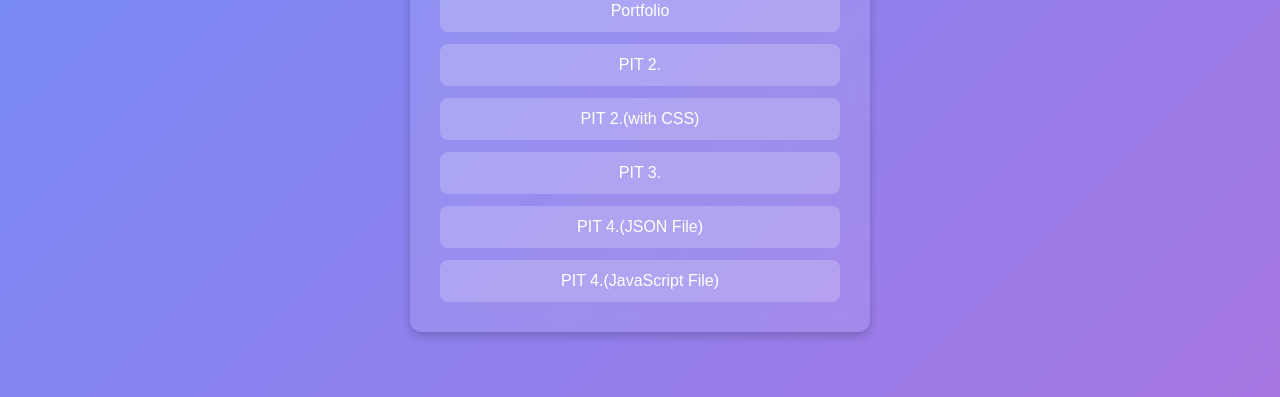
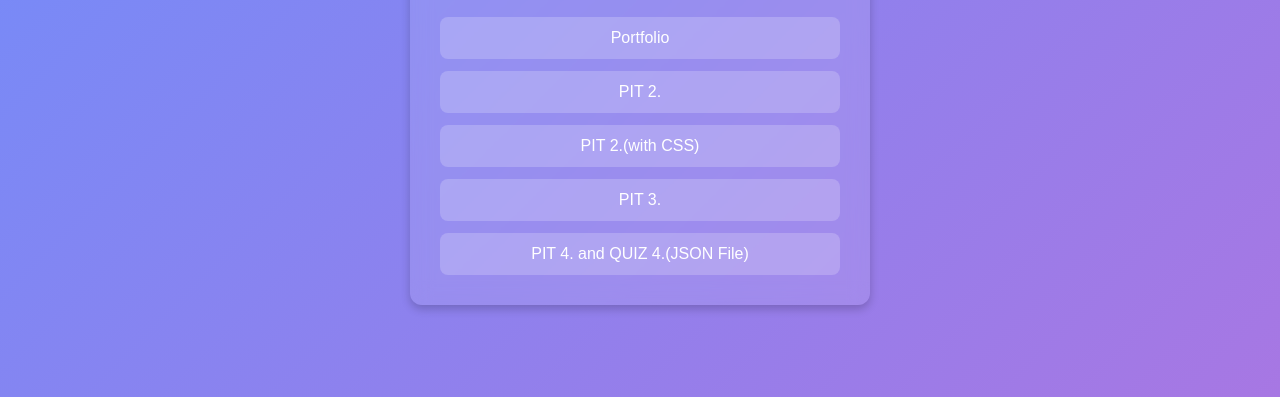
Before and after one commit to wlasah/Landing-Page, a plain HTML site: page index.html in a window 1280 px wide. Shown: the part 403-800 px from the top of the page. Drawn offline with Linux system fonts and the light colour scheme.

Commit message:
Update index.html

```diff
--- a/index.html
+++ b/index.html
@@ -18,8 +18,7 @@
             <a href="https://wlasah.github.io/PIT-2/" target="_blank">PIT 2.</a>
             <a href="https://wlasah.github.io/PIT-2-with-CSS/" target="_blank">PIT 2.(with CSS)</a>
             <a href="https://wlasah.github.io/CSS-Exercise/" target="_blank">PIT 3.</a>
-            <a href="https://wlasah.github.io/portfolio/courses.json" target="_blank">PIT 4.(JSON File)</a>
-            <a href="https://wlasah.github.io/portfolio/script.js" target="_blank">PIT 4.(JavaScript File)</a>
+            <a href="https://wlasah.github.io/portfolio/courses.json" target="_blank">PIT 4. and QUIZ 4.(JSON File)</a>
         </div>
     </div>
 </body>
```
